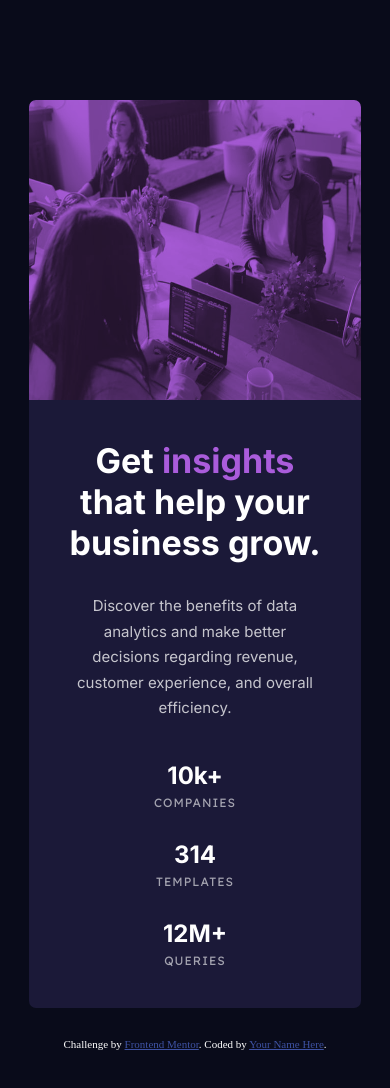
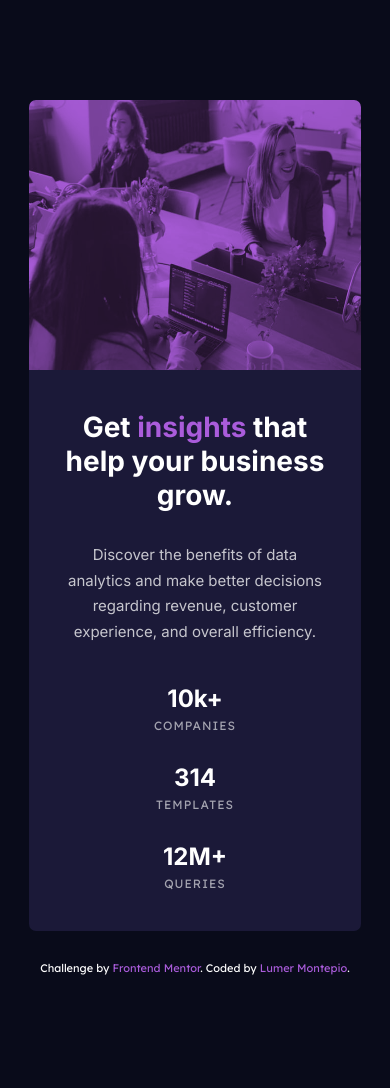
Before and after one commit to zyryle/FM-stats-preview-card, a plain HTML site: page index.html in a window 390 px wide. Drawn offline with Linux system fonts and the light colour scheme.

Commit message:
added screenshots .md file and modify css and html

```diff
--- a/css/style.css
+++ b/css/style.css
@@ -1,12 +1,12 @@
 @import url('https://fonts.googleapis.com/css2?family=Inter:wght@400;700&family=Lexend+Deca&display=swap');
 
 :root {
-  /* Primary Colors */
+  /*********  Primary Colors *********/
   --background-main: hsl(233, 47%, 7%);
   --background-card: hsl(244, 38%, 16%);
   --background-image-overlay: hsl(277, 64%, 61%);
 
-  /* Neutral Colors */
+  /*********  Neutral Colors *********/
   --white: hsl(0, 0%, 100%); /* main heading, stats */
   --white-transparent-1: hsla(0, 0%, 100%, 0.75); /* main paragraph */
   --white-transparent-2: hsla(0, 0%, 100%, 0.6); /* stat heading */
@@ -31,6 +31,7 @@ body {
   box-sizing: border-box;
   color: var(--white);
   background-color: var(--background-main);
+  font-family: 'Lexend Deca', sans-serif;
 }
 
 h1,
@@ -49,10 +50,6 @@ h2 {
   margin-bottom: 0.5rem;
 }
 
-p {
-  font-family: 'Lexend Deca', sans-serif;
-}
-
 .container {
   margin: 10rem auto;
   display: flex;
@@ -68,7 +65,7 @@ p {
   justify-content: center;
 }
 
-/* Info Section */
+/**********  Info Section ********* */
 
 .info-container {
   background-color: var(--background-card);
@@ -76,7 +73,6 @@ p {
   height: 460px;
   padding: 6rem 8rem;
   border-radius: 7px 0 0 7px;
-  /* background-color: seagreen; */
   flex-wrap: wrap;
   overflow: hidden;
 }
@@ -94,10 +90,8 @@ p {
 .stats {
   display: flex;
   align-items: center;
-  /* justify-content: start; */
   margin-right: auto;
   margin-top: 8rem;
-  /* background-color: seagreen;f */
 }
 
 .stats p {
@@ -112,12 +106,7 @@ p {
   margin-right: auto;
 }
 
-/* .stat:not(:last-child) {
-  margin-right: 4.4rem;
-} */
-
-/* Image Section */
-
+/********* Image Section **********/
 .img-container {
   height: 460px;
   background: var(--background-image-overlay);
@@ -125,36 +114,43 @@ p {
   border-radius: 0 7px 7px 0;
 }
 
-.img-1 {
+.img-1,
+.img-2 {
   mix-blend-mode: multiply;
   height: 100%;
   width: 100%;
   opacity: 0.8;
 }
 
+.img-1 {
+  display: block;
+}
+
 .img-2 {
   display: none;
-  mix-blend-mode: multiply;
-  height: 100%;
-  width: 100%;
-  opacity: 0.8;
 }
 
-/* FOOTER */
-
+/********** FOOTER **********/
 .attribution {
-  font-size: 11px;
+  font-size: 1.2rem;
   text-align: center;
   color: var(--white);
   padding-top: 3rem;
+  font-family: inherit;
 }
 
 .attribution a {
-  color: hsl(228, 45%, 44%);
+  color: var(--background-image-overlay);
+  text-decoration: none;
+  transition: all 0.3s ease;
 }
 
-/* MEDIA SCREENS */
+.attribution a:hover {
+  color: hsl(277, 90%, 80%);
+  text-shadow: 0 0 20px hsl(277, 90%, 80%);
+}
 
+/********** MEDIA SCREENS *********/
 @media only screen and (max-width: 600px) {
   .card-container {
     flex-direction: column;
@@ -174,26 +170,28 @@ p {
     border-radius: 0 0 7px 7px;
     width: 85vw;
     height: auto;
-    padding: 4rem;
+    padding: 4rem 3rem;
+  }
+
+  .info-container h1 {
+    font-size: 2.8rem;
   }
 
   .img-container {
     order: 1;
     border-radius: 7px 7px 0 0;
     width: 85vw;
-    height: 300px;
+    height: 270px;
   }
 
   .stats {
     flex-direction: column;
     justify-content: center;
     align-items: center;
-    /* background-color: mediumpurple; */
     margin-top: 4rem;
   }
 
   .stat {
-    /* background-color: mediumseagreen; */
     margin: 0 auto;
   }
 
@@ -201,7 +199,7 @@ p {
     margin-top: 3rem;
   }
 
-  .stat:not(:last-child) {
-    margin-right: 0 a;
+  .attribution {
+    font-size: 1.1rem;
   }
 }
--- a/index.html
+++ b/index.html
@@ -62,7 +62,7 @@
         Challenge by
         <a href="https://www.frontendmentor.io?ref=challenge" target="_blank"
           >Frontend Mentor</a
-        >. Coded by <a href="#">Your Name Here</a>.
+        >. Coded by <a href="https://github.com/zyryle">Lumer Montepio</a>.
       </div>
     </div>
   </body>
```
Also changed, not shown: design/Desktop.png (added), design/Phone.png (added), 1 other file.
